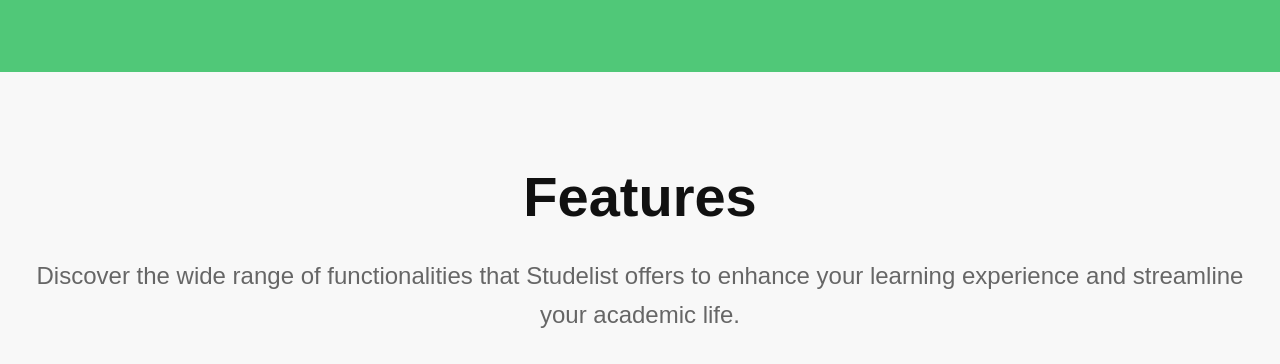
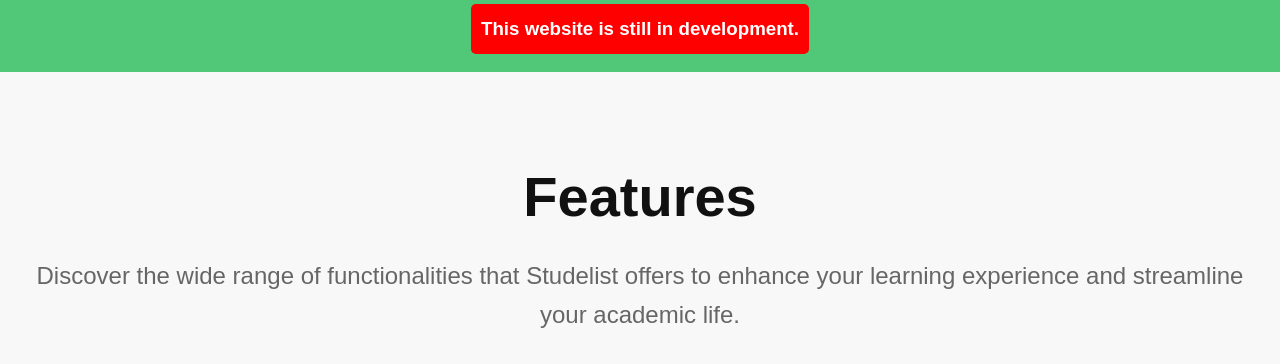
Before and after one commit to eduardodfran/studelist-app, a website: page client/public/index.html in a window 1280 px wide. Shown: the part 736-1100 px from the top of the page. Drawn offline with Linux system fonts and the light colour scheme; a web font is replaced by a local one.

Commit message:
still in development text

```diff
--- a/client/public/index.html
+++ b/client/public/index.html
@@ -24,6 +24,9 @@
   </head>
   <body>
     <div class="front">
+      <div class="dev-text">
+        <h3>This website is still in development.</h3>
+      </div>
       <header>
         <div class="container">
           <h1 class="logo">Studelist</h1>
--- a/client/public/landing-page.css
+++ b/client/public/landing-page.css
@@ -16,6 +16,18 @@
 .dark-mode {
   background-color: #111; /* Dark mode background color */
   color: #eee; /* Dark mode text color */
+}
+
+.dev-text {
+  position: fixed;
+  bottom: 10px;
+  left: 50%;
+  transform: translateX(-50%);
+  background-color: red;
+  padding: 10px;
+  border-radius: 5px;
+  color: white;
+  font-weight: bold;
 }
 
 .front {
--- a/client/public/main.css
+++ b/client/public/main.css
@@ -377,6 +377,7 @@
   flex: 1;
   max-height: 400px;
   overflow-y: auto;
+  cursor: pointer;
 }
 
 .card-head {
```
Also changed, not shown: client/public/main.html (+6 -12 lines), client/public/main.js (+22 -0 lines).
